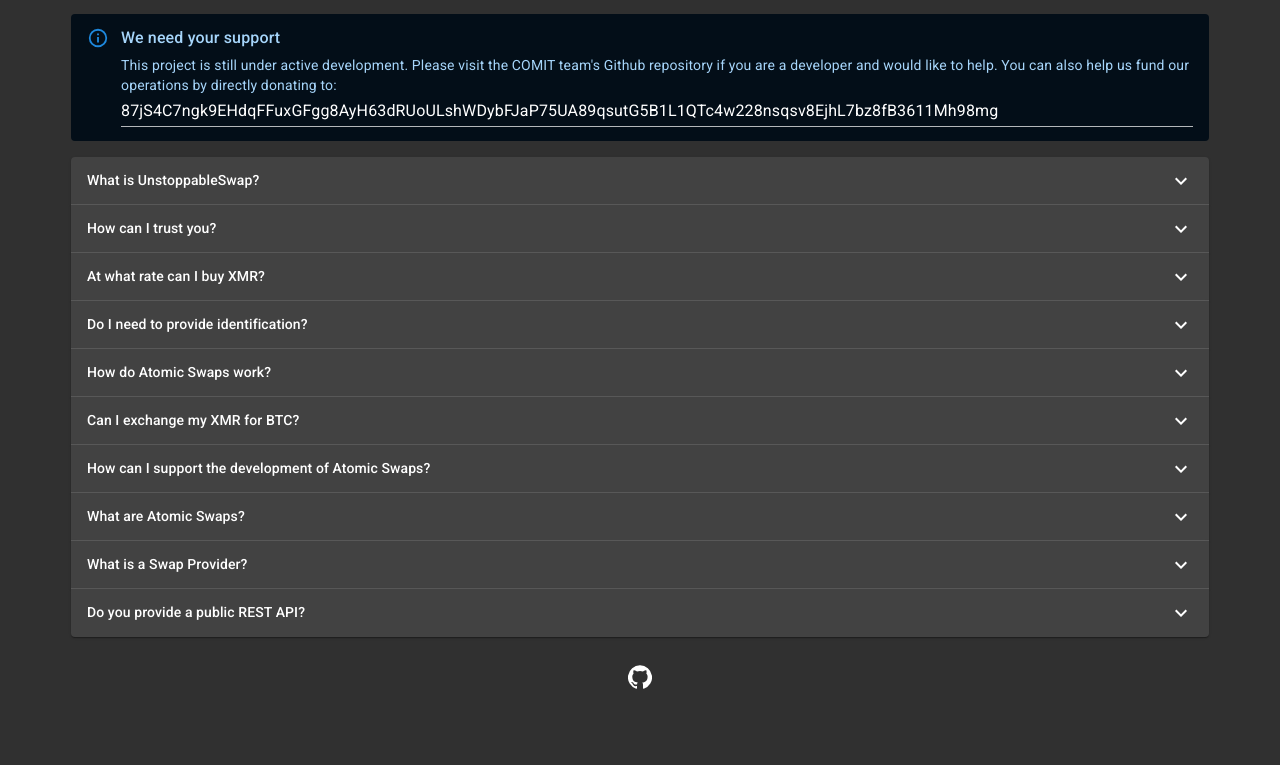
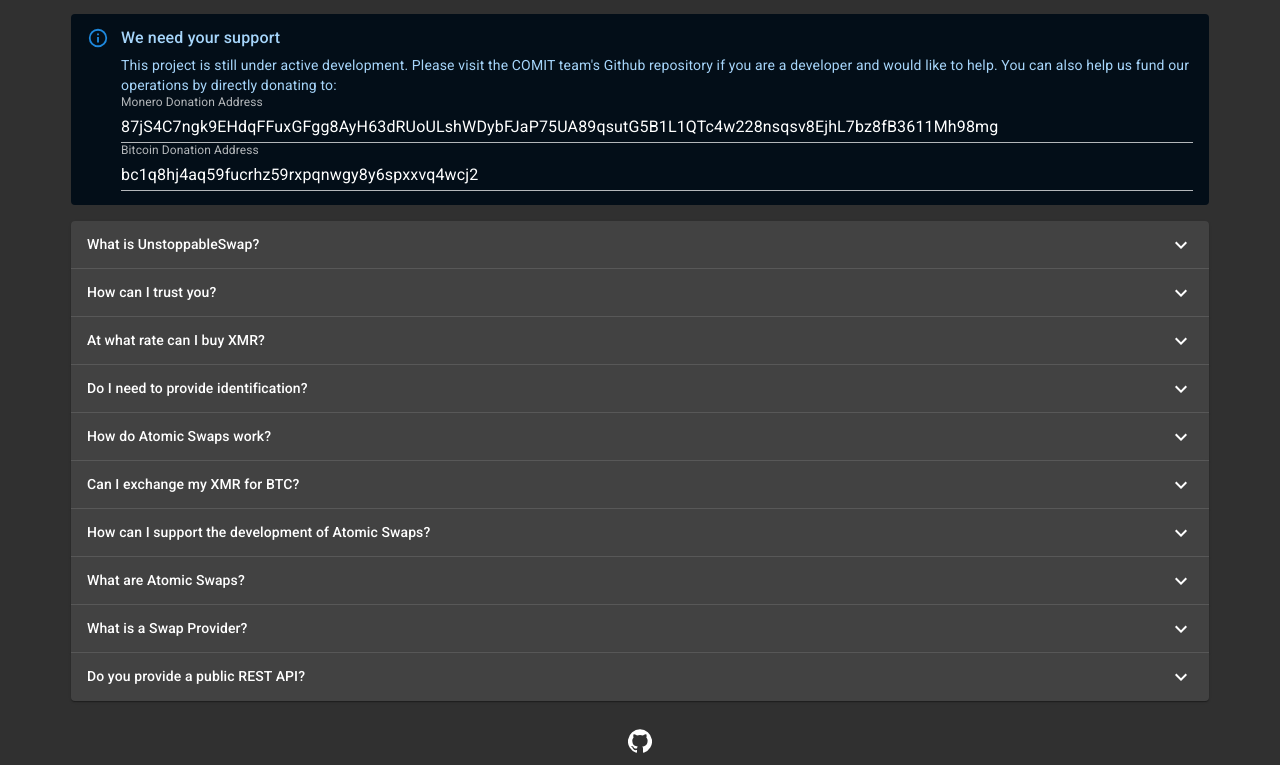
Before and after one commit to UnstoppableSwap/unstoppableswap-site, a React (Vite) app: page / in a window 1280 px wide. Shown: the part 1018-1783 px from the top of the page. Before the commit the page ends 1719 px from the top, so only its background shows below. Built offline with nearby package versions, Linux system fonts and the light colour scheme; no server answers.

Commit message:
Add Bitcoin donation address

```diff
--- a/src/components/alerts/FundingAlert.tsx
+++ b/src/components/alerts/FundingAlert.tsx
@@ -9,8 +9,14 @@
       team's Github repository if you are a developer and would like to help.
       You can also help us fund our operations by directly donating to:
       <TextField
+        label="Monero Donation Address"
         fullWidth
         value="87jS4C7ngk9EHdqFFuxGFgg8AyH63dRUoULshWDybFJaP75UA89qsutG5B1L1QTc4w228nsqsv8EjhL7bz8fB3611Mh98mg"
+      />
+      <TextField
+        label="Bitcoin Donation Address"
+        fullWidth
+        value="bc1q8hj4aq59fucrhz59rxpqnwgy8y6spxxvq4wcj2"
       />
     </Alert>
   );
```
